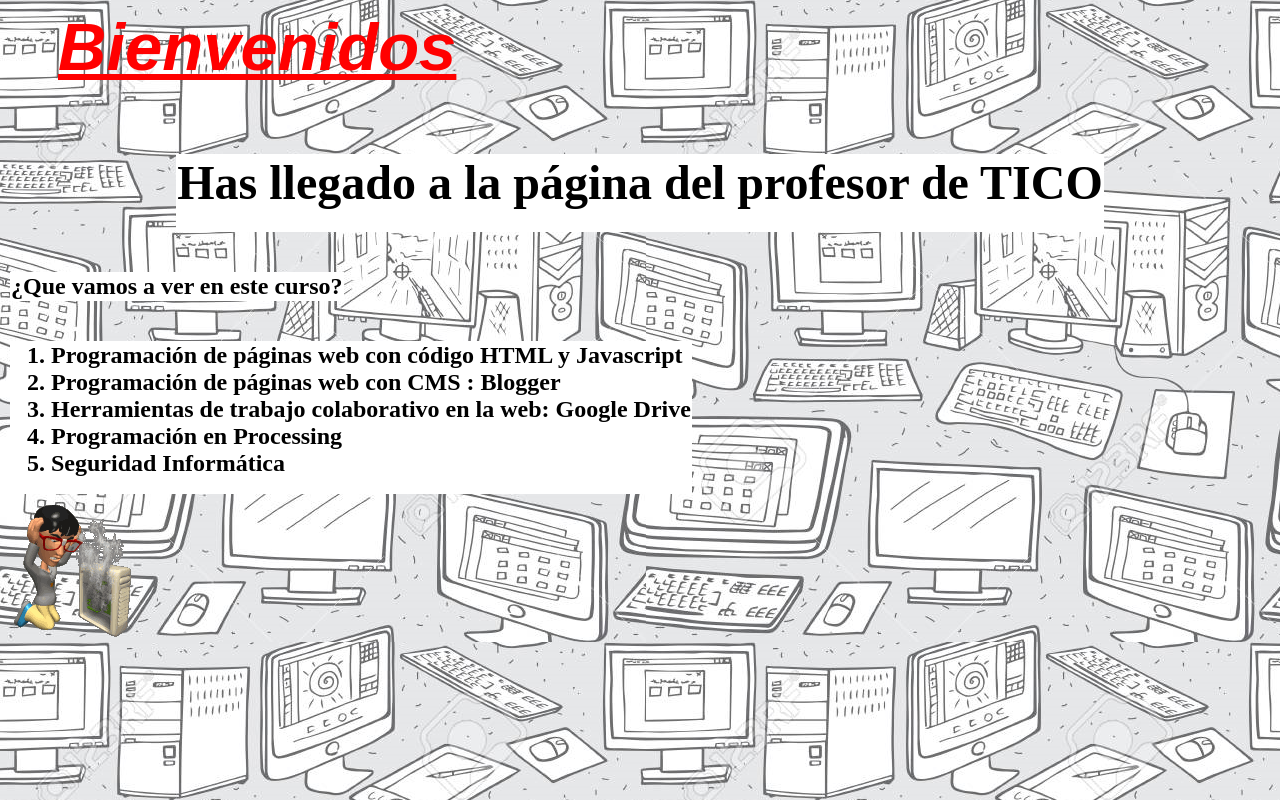
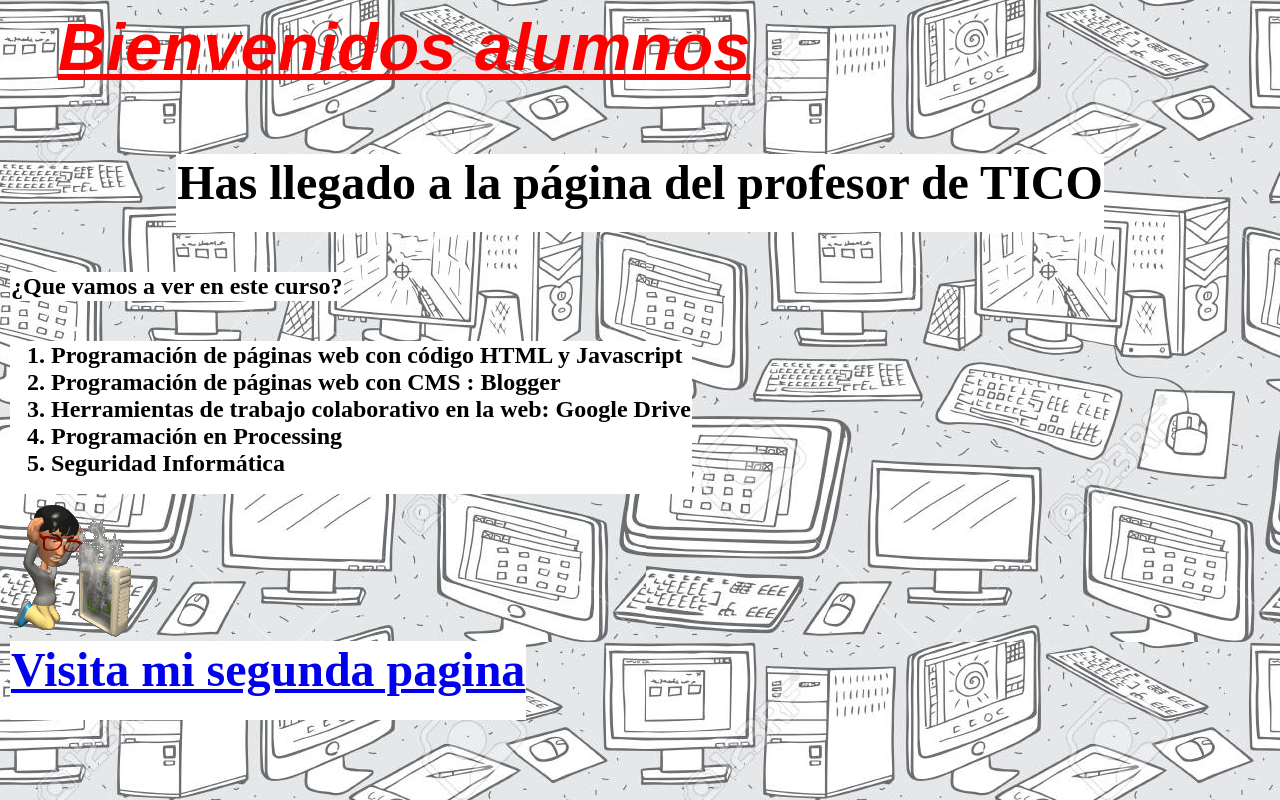
Before and after one commit to jaimemgc/jaimemgc.github.io, a plain HTML site: page index.html in a window 1280 px wide. Drawn offline with Linux system fonts and the light colour scheme.

Commit message:
Add files via upload

```diff
--- a/index.html
+++ b/index.html
@@ -5,7 +5,7 @@
 </HEAD>
 <BODY background="fondo.png" >
 
-<p style="font-family:arial; font-size:67; font-weight:bold; font-style:italic; color:red; text-decoration:underline; text-indent:50">Bienvenidos</p>
+<p style="font-family:arial; font-size:67; font-weight:bold; font-style:italic; color:red; text-decoration:underline; text-indent:50">Bienvenidos alumnos</p>
 
 
 <center>
@@ -47,6 +47,16 @@
 </table>
 
 <img src="gifs-tic.gif">
+<table border=0>
+<tr>
+	<td bgcolor="white">
+<h1><font size="8" font="arial"><a href="segunda.html"> Visita mi segunda pagina </a>  </font></h1>
+</td>
+</tr>
+</table>
+</center>
+
+
 
 </BODY>
 
```
Also changed, not shown: segunda.html (added, +37 -0 lines).
